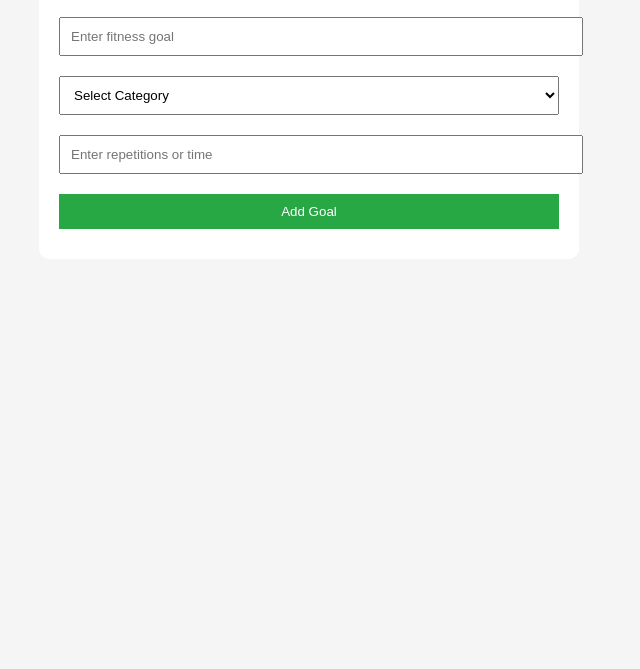
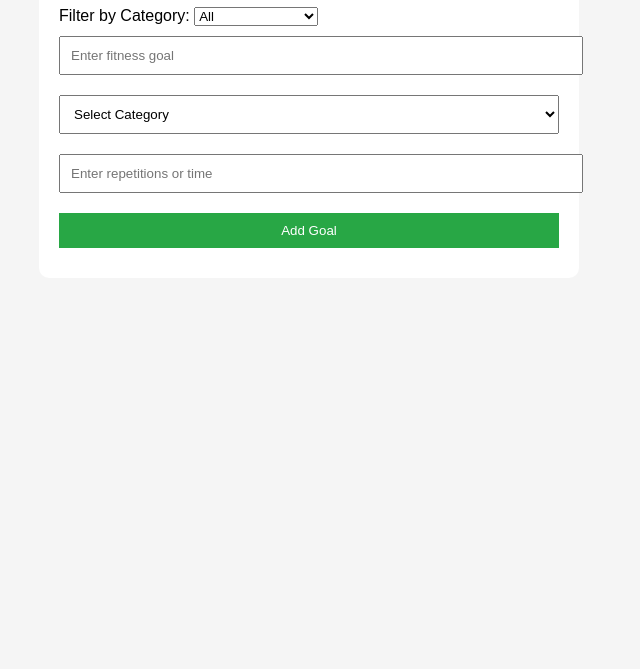
Before and after one commit to QibinHuang/Antra, a website: page EvaluateProgram/index.html in a window 1280 px wide. Shown: the part 131-800 px from the top of the page, without its empty margins (331-971 px from the left). Drawn offline with Linux system fonts and the light colour scheme; no server answers.

Commit message:
Update index.html

```diff
--- a/EvaluateProgram/index.html
+++ b/EvaluateProgram/index.html
@@ -9,6 +9,15 @@
 <body>
   <div class="container">
     <h1>Fitness Goal Tracker</h1>
+    <div class="filter-container">
+  <label for="filter-category">Filter by Category:</label>
+  <select id="filter-category">
+    <option value="All">All</option>
+    <option value="Cardio">Cardio</option>
+    <option value="Strength Training">Strength Training</option>
+    <option value="Yoga">Yoga</option>
+  </select>
+</div>
     <form id="goal-form">
       <input type="text" id="description" placeholder="Enter fitness goal" required />
       <select id="category" required>
```
